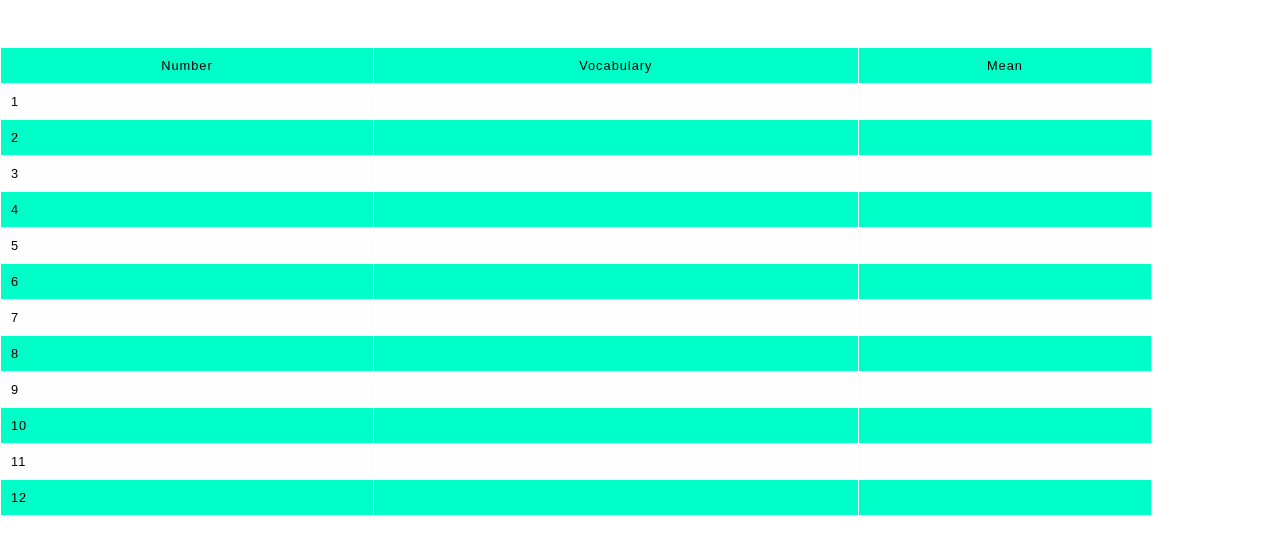
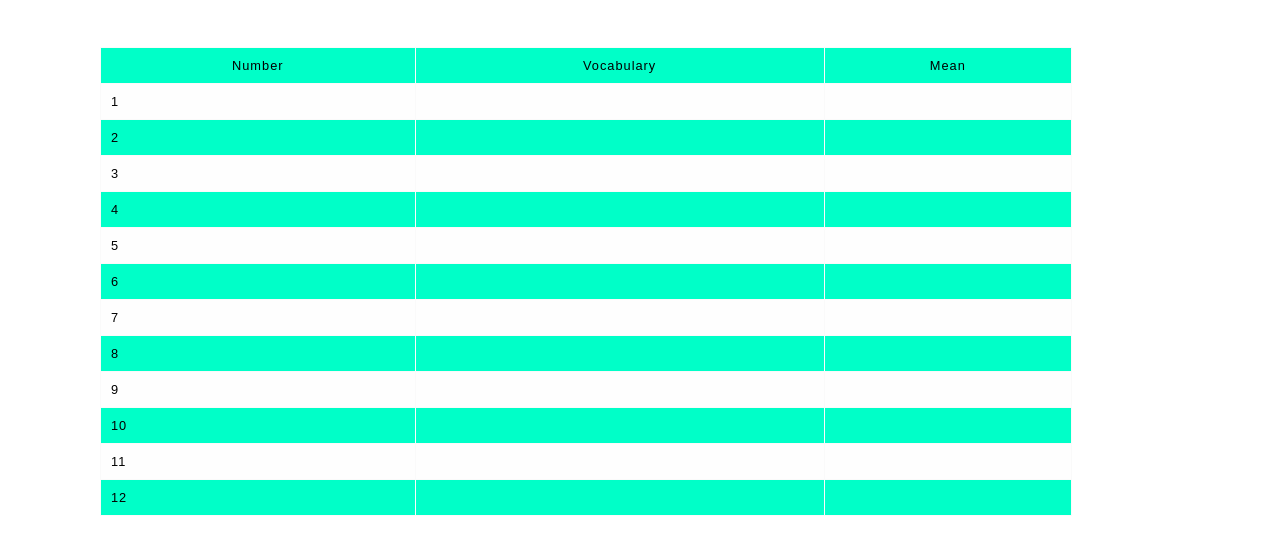
Before and after one commit to WeeraphatPhimsan/XML_Project, a plain HTML site: page list.html in a window 1280 px wide. Shown: the part 211-764 px from the top of the page. Drawn offline with Linux system fonts and the light colour scheme; files whose address does not match are found by name.

Commit message:
Update list.html

```diff
--- a/list.html
+++ b/list.html
@@ -44,7 +44,7 @@
                       </div>
                     </div></div></div>
 
-        <div class="slideshow_wrapper2">
+        <div class="slideshow_wrapper">
             <div class="slideshow2">
                 <div class="slide_one slide">
                         <table class="table">
```
